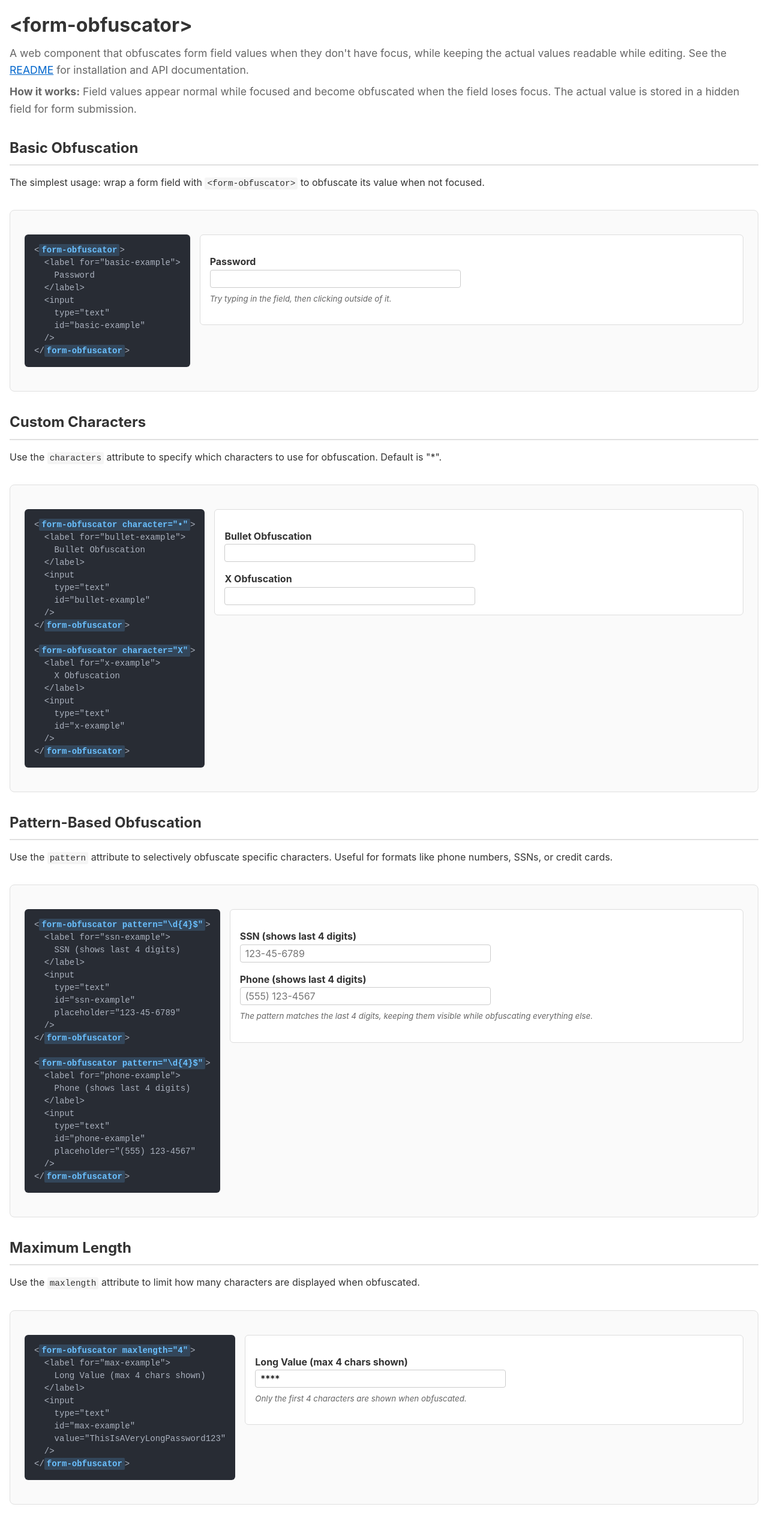
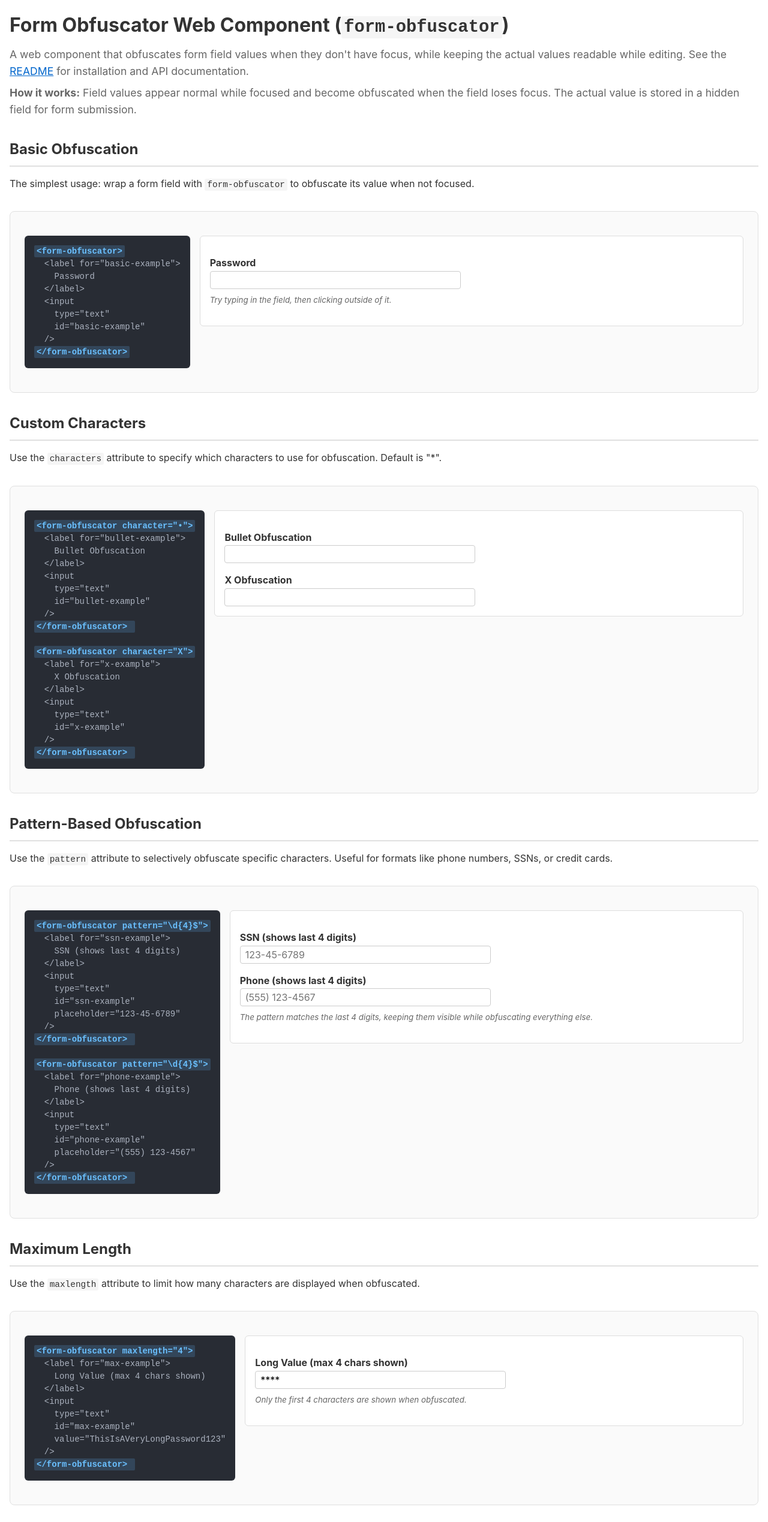
Before and after one commit to aarongustafson/form-obfuscator, a website with bundled scripts: page demo/index.html in a window 1280 px wide. Shown: the top 2538 px of the page at 60% size. Built offline with nearby package versions, Linux system fonts and the light colour scheme.

Commit message:
Remove angle brackets from tag names Fix `mark` positioning

```diff
--- a/demo/index.html
+++ b/demo/index.html
@@ -24,7 +24,9 @@
 	</head>
 	<body>
 		<header>
-			<h1>&lt;form-obfuscator&gt;</h1>
+			<h1>
+				Form Obfuscator Web Component (<code>form-obfuscator</code>)
+			</h1>
 			<p>
 				A web component that obfuscates form field values when they
 				don't have focus, while keeping the actual values readable while
@@ -47,14 +49,14 @@
 				<h2>Basic Obfuscation</h2>
 				<p>
 					The simplest usage: wrap a form field with
-					<code>&lt;form-obfuscator&gt;</code> to obfuscate its value
-					when not focused.
+					<code>form-obfuscator</code> to obfuscate its value when not
+					focused.
 				</p>
 
 				<div class="demo-section">
 					<div class="code-demo-pair">
 						<div class="code">
-							<pre><code>&lt;<mark>form-obfuscator</mark>&gt;
+							<pre><code><mark>&lt;form-obfuscator&gt;</mark>
   &lt;label for="basic-example"&gt;
     Password
   &lt;/label&gt;
@@ -62,7 +64,7 @@
     type="text"
     id="basic-example"
   /&gt;
-&lt;/<mark>form-obfuscator</mark>&gt;</code></pre>
+<mark>&lt;/form-obfuscator&gt;</mark></code></pre>
 						</div>
 						<div class="demo">
 							<form-obfuscator>
@@ -88,7 +90,7 @@
 				<div class="demo-section">
 					<div class="code-demo-pair">
 						<div class="code">
-							<pre><code>&lt;<mark>form-obfuscator character="•"</mark>&gt;
+							<pre><code><mark>&lt;form-obfuscator character="•"&gt;</mark>
   &lt;label for="bullet-example"&gt;
     Bullet Obfuscation
   &lt;/label&gt;
@@ -96,9 +98,9 @@
     type="text"
     id="bullet-example"
   /&gt;
-&lt;/<mark>form-obfuscator</mark>&gt;
+<mark>&lt;/form-obfuscator&gt; </mark>
 
-&lt;<mark>form-obfuscator character="X"</mark>&gt;
+<mark>&lt;form-obfuscator character="X"&gt;</mark>
   &lt;label for="x-example"&gt;
     X Obfuscation
   &lt;/label&gt;
@@ -106,7 +108,7 @@
     type="text"
     id="x-example"
   /&gt;
-&lt;/<mark>form-obfuscator</mark>&gt;</code></pre>
+<mark>&lt;/form-obfuscator&gt; </mark></code></pre>
 						</div>
 						<div class="demo">
 							<form-obfuscator character="•">
@@ -136,7 +138,7 @@
 				<div class="demo-section">
 					<div class="code-demo-pair">
 						<div class="code">
-							<pre><code>&lt;<mark>form-obfuscator pattern="\d{4}$"</mark>&gt;
+							<pre><code><mark>&lt;form-obfuscator pattern="\d{4}$"&gt;</mark>
   &lt;label for="ssn-example"&gt;
     SSN (shows last 4 digits)
   &lt;/label&gt;
@@ -145,9 +147,9 @@
     id="ssn-example"
     placeholder="123-45-6789"
   /&gt;
-&lt;/<mark>form-obfuscator</mark>&gt;
+<mark>&lt;/form-obfuscator&gt; </mark>
 
-&lt;<mark>form-obfuscator pattern="\d{4}$"</mark>&gt;
+<mark>&lt;form-obfuscator pattern="\d{4}$"&gt;</mark>
   &lt;label for="phone-example"&gt;
     Phone (shows last 4 digits)
   &lt;/label&gt;
@@ -156,7 +158,7 @@
     id="phone-example"
     placeholder="(555) 123-4567"
   /&gt;
-&lt;/<mark>form-obfuscator</mark>&gt;</code></pre>
+<mark>&lt;/form-obfuscator&gt; </mark></code></pre>
 						</div>
 						<div class="demo">
 							<form-obfuscator pattern="\d{4}$">
@@ -199,7 +201,7 @@
 				<div class="demo-section">
 					<div class="code-demo-pair">
 						<div class="code">
-							<pre><code>&lt;<mark>form-obfuscator maxlength="4"</mark>&gt;
+							<pre><code><mark>&lt;form-obfuscator maxlength="4"&gt;</mark>
   &lt;label for="max-example"&gt;
     Long Value (max 4 chars shown)
   &lt;/label&gt;
@@ -208,7 +210,7 @@
     id="max-example"
     value="ThisIsAVeryLongPassword123"
   /&gt;
-&lt;/<mark>form-obfuscator</mark>&gt;</code></pre>
+<mark>&lt;/form-obfuscator&gt; </mark></code></pre>
 						</div>
 						<div class="demo">
 							<form-obfuscator maxlength="4">
@@ -249,9 +251,9 @@
   };
 &lt;/script&gt;
 
-&lt;<mark>form-obfuscator
+<mark>&lt;form-obfuscator
   pattern=".*"
-  replacer="return customReplacer(arguments[0])"</mark>&gt;
+  replacer="return customReplacer(arguments[0])"&gt;</mark>
   &lt;label for="replacer-example"&gt;
     Custom Replacer
   &lt;/label&gt;
@@ -260,7 +262,7 @@
     id="replacer-example"
     value="HelloWorld"
   /&gt;
-&lt;/<mark>form-obfuscator</mark>&gt;</code></pre>
+<mark>&lt;/form-obfuscator&gt; </mark></code></pre>
 						</div>
 						<div class="demo">
 							<script>
@@ -315,9 +317,9 @@
   }
 &lt;/script&gt;
 
-&lt;<mark>form-obfuscator
+<mark>&lt;form-obfuscator
   pattern="^((?:[\d]+\-)+)(\d+)$"
-  replacer="return cardNumberReplacer(arguments)"</mark>&gt;
+  replacer="return cardNumberReplacer(arguments)"&gt;</mark>
   &lt;label for="cc-replacer"&gt;
     Credit Card
   &lt;/label&gt;
@@ -326,7 +328,7 @@
     id="cc-replacer"
     value="1234-5678-9012-3456"
   /&gt;
-&lt;/<mark>form-obfuscator</mark>&gt;</code></pre>
+<mark>&lt;/form-obfuscator&gt; </mark></code></pre>
 						</div>
 						<div class="demo">
 							<script>
@@ -370,9 +372,9 @@
   }
 &lt;/script&gt;
 
-&lt;<mark>form-obfuscator
+<mark>&lt;form-obfuscator
   pattern="^(.*?)(@.+)$"
-  replacer="return emailReplacer(arguments)"</mark>&gt;
+  replacer="return emailReplacer(arguments)"&gt;</mark>
   &lt;label for="email-replacer"&gt;
     Email Address
   &lt;/label&gt;
@@ -381,7 +383,7 @@
     id="email-replacer"
     value="user@example.com"
   /&gt;
-&lt;/<mark>form-obfuscator</mark>&gt;</code></pre>
+<mark>&lt;/form-obfuscator&gt; </mark></code></pre>
 						</div>
 						<div class="demo">
 							<script>
@@ -415,10 +417,10 @@
 					<h3>Pattern + Character + Maxlength</h3>
 					<div class="code-demo-pair">
 						<div class="code">
-							<pre><code>&lt;<mark>form-obfuscator
+							<pre><code><mark>&lt;form-obfuscator
   pattern="\d{4}$"
   character="•"
-  maxlength="16"</mark>&gt;
+  maxlength="16"&gt;</mark>
   &lt;label for="combo-example"&gt;
     Credit Card (limited display)
   &lt;/label&gt;
@@ -427,7 +429,7 @@
     id="combo-example"
     placeholder="1234-5678-9012-3456"
   /&gt;
-&lt;/<mark>form-obfuscator</mark>&gt;</code></pre>
+<mark>&lt;/form-obfuscator&gt; </mark></code></pre>
 						</div>
 						<div class="demo">
 							<form-obfuscator
@@ -465,7 +467,7 @@
 					<div class="code-demo-pair">
 						<div class="code">
 							<pre><code>&lt;form&gt;
-  &lt;<mark>form-obfuscator</mark>&gt;
+  <mark>&lt;form-obfuscator&gt;</mark>
     &lt;label for="account-pwd"&gt;
       Password
     &lt;/label&gt;
@@ -474,10 +476,10 @@
       id="account-pwd"
       name="password"
     /&gt;
-  &lt;/<mark>form-obfuscator</mark>&gt;
+  <mark>&lt;/form-obfuscator&gt; </mark>
 
-  &lt;<mark>form-obfuscator
-    pattern="\d{4}$"</mark>&gt;
+  <mark>&lt;form-obfuscator
+    pattern="\d{4}$"&gt;</mark>
     &lt;label for="account-ssn"&gt;
       SSN (last 4 visible)
     &lt;/label&gt;
@@ -487,11 +489,11 @@
       name="ssn"
       placeholder="123-45-6789"
     /&gt;
-  &lt;/<mark>form-obfuscator</mark>&gt;
+  <mark>&lt;/form-obfuscator&gt; </mark>
 
-  &lt;<mark>form-obfuscator
+  <mark>&lt;form-obfuscator
     pattern="\d{4}$"
-    character="•"</mark>&gt;
+    character="•"&gt;</mark>
     &lt;label for="account-cc"&gt;
       Credit Card (last 4 visible)
     &lt;/label&gt;
@@ -501,7 +503,7 @@
       name="credit_card"
       placeholder="1234-5678-9012-3456"
     /&gt;
-  &lt;/<mark>form-obfuscator</mark>&gt;
+  <mark>&lt;/form-obfuscator&gt; </mark>
 
   &lt;button type="submit"&gt;
     Submit
@@ -557,11 +559,14 @@
 			</section>
 
 			<section>
-			<h2>Event Handling</h2>
-			<p>
-				The component dispatches <code>form-obfuscator:hide</code> and
-				<code>form-obfuscator:reveal</code> events when values are hidden or shown.
-			</p>				<div class="demo-section">
+				<h2>Event Handling</h2>
+				<p>
+					The component dispatches
+					<code>form-obfuscator:hide</code> and
+					<code>form-obfuscator:reveal</code> events when values are
+					hidden or shown.
+				</p>
+				<div class="demo-section">
 					<div class="code-demo-pair">
 						<div class="code">
 							<pre><code>&lt;script&gt;
@@ -587,7 +592,7 @@
   );
 &lt;/script&gt;
 
-&lt;<mark>form-obfuscator</mark>&gt;
+<mark>&lt;form-obfuscator&gt;</mark>
   &lt;label for="event-example"&gt;
     Event Demo
   &lt;/label&gt;
@@ -595,7 +600,7 @@
     type="text"
     id="event-example"
   /&gt;
-&lt;/<mark>form-obfuscator</mark>&gt;</code></pre>
+<mark>&lt;/form-obfuscator&gt; </mark></code></pre>
 						</div>
 						<div class="demo">
 							<form-obfuscator id="event-obfuscator">
```
